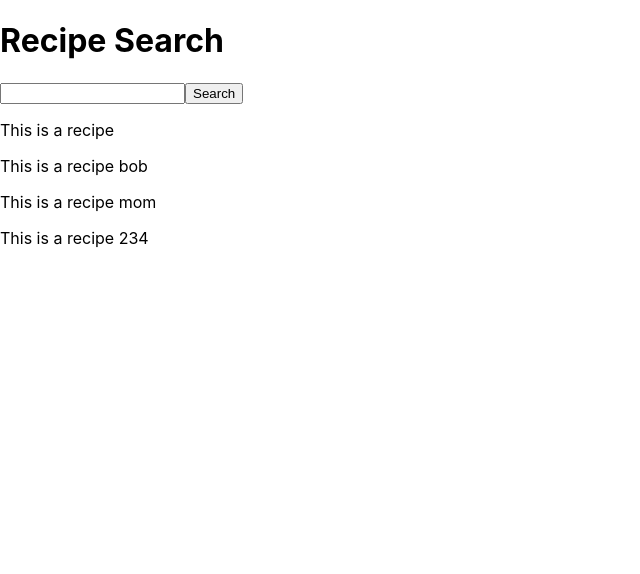
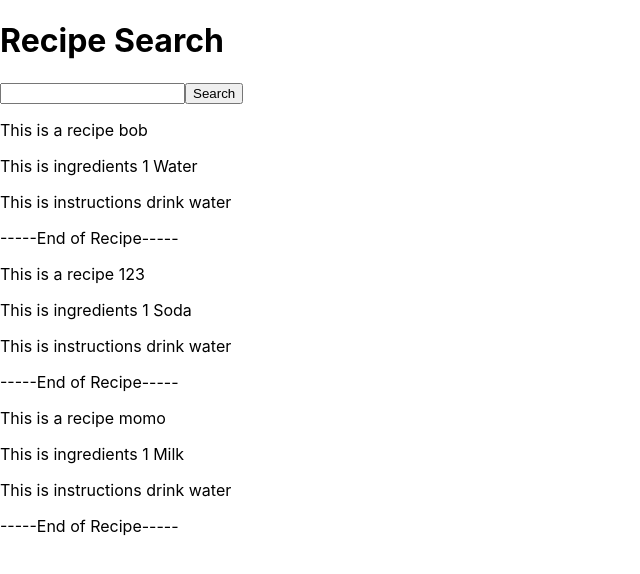
Before and after one commit to Jeffuz/Pantry-Pals, a React (Create React App) app in the folder flask-server/client/: page / in a window 1280 px wide. Shown: the top 574 px of the page, without its empty margins (0-640 px from the left). Built offline with nearby package versions, Linux system fonts and the light colour scheme.

Commit message:
Recipe Component can display all data that each recipe holds

```diff
--- a/flask-server/client/src/App.js
+++ b/flask-server/client/src/App.js
@@ -8,7 +8,7 @@ function App() {
     <div>
       <h1>Recipe Search</h1>
       <SearchBar />
-      <RecipeComponent/>
+
       <RecipeSearchComponent/>
     </div>
   );
--- a/flask-server/client/src/Components/RecipeComponent.jsx
+++ b/flask-server/client/src/Components/RecipeComponent.jsx
@@ -7,13 +7,18 @@ class RecipeComponent extends Component {
     this.name = props.name;
     this.ingredients = props.ingredients;
     this.instructions = props.instructions;
+    //this.image
+  }
+  displayIngredients() {
 
   }
-
   render(){
     return(
       <div>
         <p>This is a recipe {this.name}</p>
+        <p>This is ingredients {this.ingredients}</p>
+        <p>This is instructions {this.instructions}</p>
+        <p>-----End of Recipe-----</p>
       </div>
     );
   }
--- a/flask-server/client/src/Components/RecipeSearchComponent.jsx
+++ b/flask-server/client/src/Components/RecipeSearchComponent.jsx
@@ -5,7 +5,7 @@ class RecipeSearchComponent extends Component {
   constructor(props) {
     super(props);
     // Pass objects into the recipe search component
-    this.names = ["bob", "mom", "234"];
+    this.names = [["bob", "1 Water", "drink water"], ["123", "1 Soda", "drink water"], ["momo", "1 Milk", "drink water"]];
 
     this.maxDisplay = props.maxDisplay;
     this.recipeList = null;
@@ -18,7 +18,7 @@ class RecipeSearchComponent extends Component {
     return(
       <div>
         {this.names.map(function(x){
-          return <RecipeComponent name={x}/>
+          return <RecipeComponent name={x[0]} ingredients={x[1]} instructions={x[2]}/>
         })}
       </div>
     );
```
